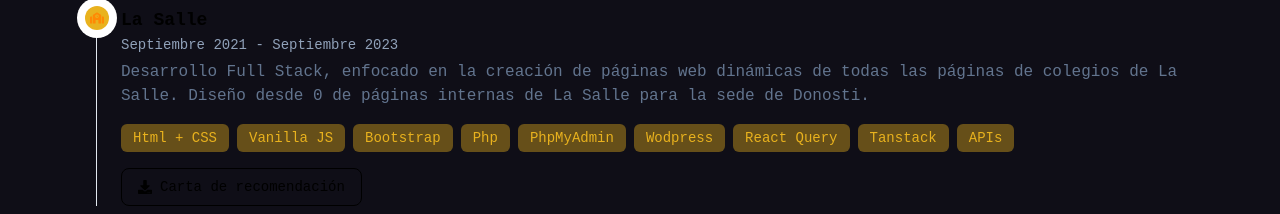
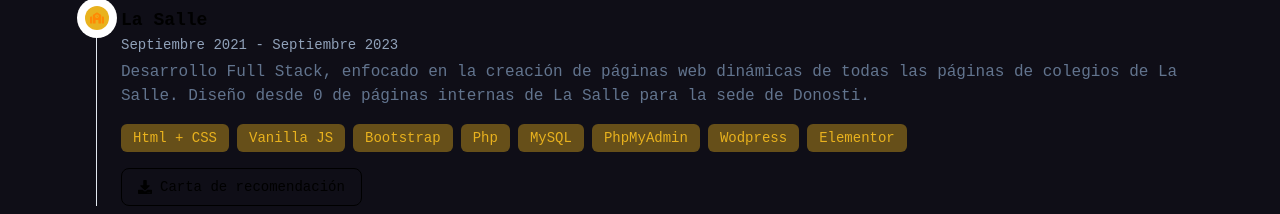
Before and after one commit to probablynotannie/probablynotannie, a React (Vite) app: page / in a window 1280 px wide. Shown: the part 3060-3274 px from the top of the page. Built offline with nearby package versions, Linux system fonts and the light colour scheme.

Commit message:
arreglos

```diff
--- a/src/componentes/landing/trayectoria/Experiencia.jsx
+++ b/src/componentes/landing/trayectoria/Experiencia.jsx
@@ -19,11 +19,10 @@ function Experiencia() {
         "Vanilla JS",
         "Bootstrap",
         "Php",
+        "MySQL",
         "PhpMyAdmin",
         "Wodpress",
-        "React Query",
-        "Tanstack",
-        "APIs",
+        "Elementor",
       ],
       badge: "bg-laSalle/40 text-laSalle",
       color: "text-laSalle",
```
